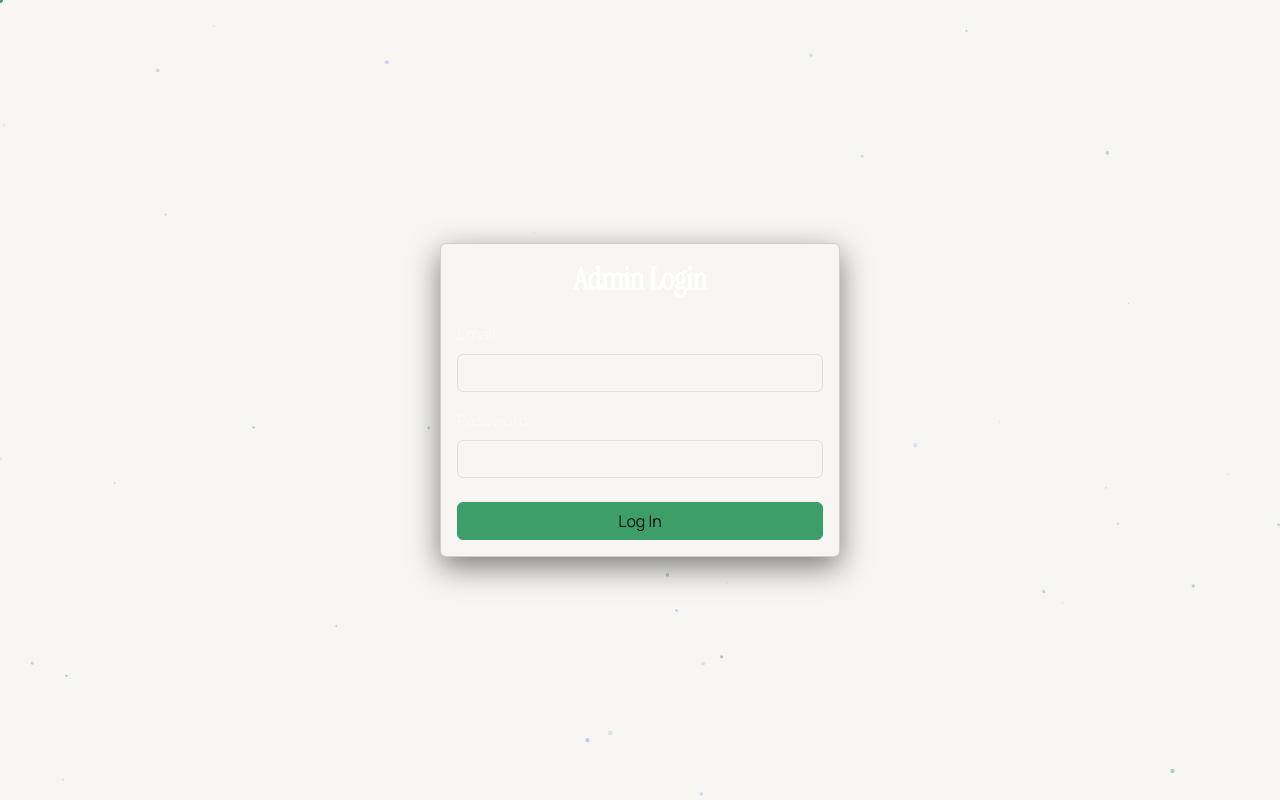
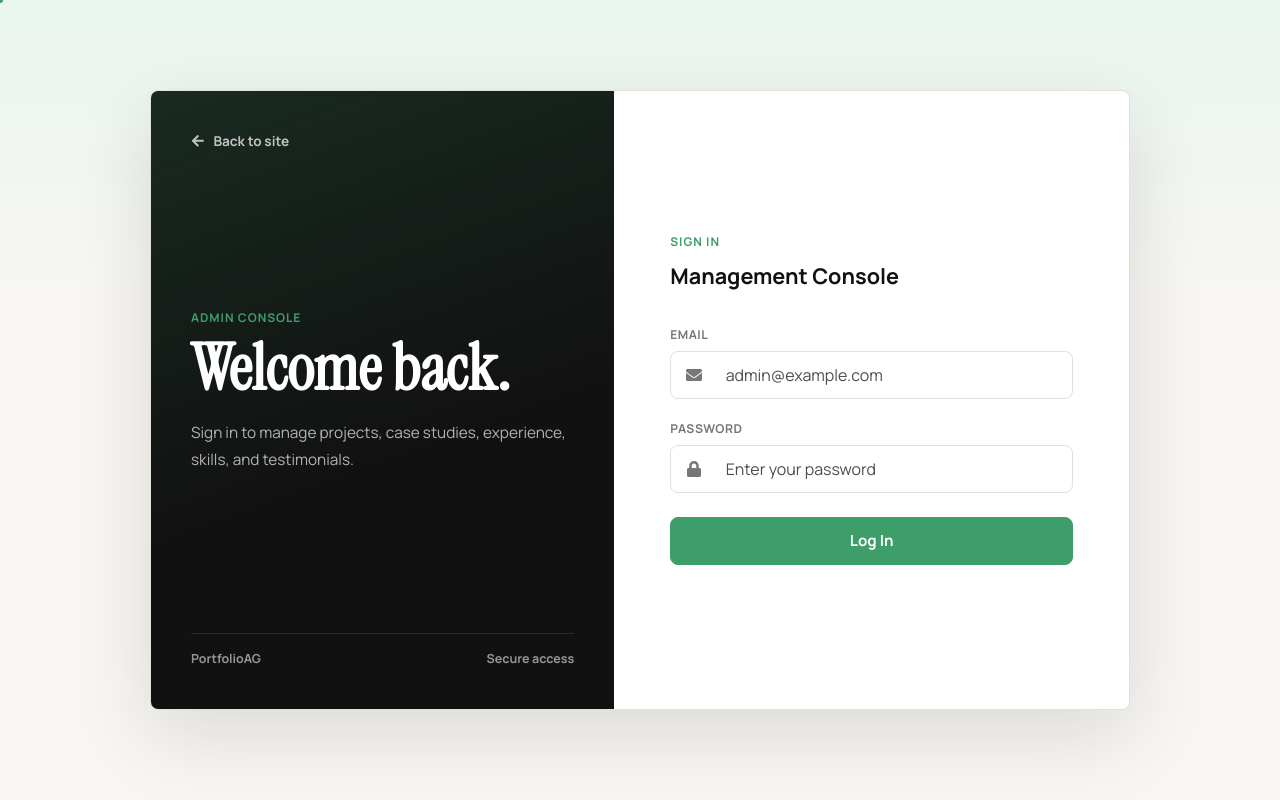
Before and after one commit to smrutishreenaik/PortfolioAG, a React (Vite) app: page /login in a window 1280 px wide. Built offline with nearby package versions, Linux system fonts and the light colour scheme; no server answers.

Commit message:
updated admin login ui

```diff
--- a/src/pages/Login.module.scss
+++ b/src/pages/Login.module.scss
@@ -1,21 +1,220 @@
 @import "../styles/variables";
 
-.loginContainer {
+.loginPage {
+  min-height: 100vh;
+  padding: clamp(1.25rem, 3vw, 2.5rem);
+  background:
+    linear-gradient(180deg, rgba($green-light, 0.9), transparent 280px),
+    $bg-color;
+  display: grid;
+  place-items: center;
+}
+
+.loginShell {
+  display: grid;
+  width: min(100%, 980px);
+  min-height: 620px;
+  grid-template-columns: minmax(280px, 0.9fr) minmax(340px, 1fr);
+  overflow: hidden;
+  border: 1px solid $outline-color;
+  border-radius: 8px;
+  background: $bg-surface;
+  box-shadow: 0 24px 80px rgba($black, 0.12);
+}
+
+.brandPanel {
   display: flex;
+  flex-direction: column;
+  justify-content: space-between;
+  padding: clamp(1.5rem, 4vw, 2.5rem);
+  background:
+    linear-gradient(160deg, rgba($primary-color, 0.18), transparent 58%),
+    $black;
+  color: $white;
+
+  h1 {
+    margin: 0;
+    color: $white;
+    font-family: $font-family-heading;
+    font-size: clamp(2.45rem, 5vw, 4.25rem);
+    line-height: 0.95;
+    letter-spacing: 0;
+  }
+}
+
+.backLink {
+  display: inline-flex;
+  width: fit-content;
   align-items: center;
-  justify-content: center;
-  min-height: 100vh;
-  padding: 2rem;
+  gap: 0.55rem;
+  color: rgba($white, 0.72);
+  font-size: 0.85rem;
+  font-weight: 800;
+  text-decoration: none;
+  transition: color 0.2s ease;
+
+  &:hover,
+  &:focus {
+    color: $white;
+  }
+}
+
+.eyebrow {
+  margin: 0 0 0.85rem;
+  color: $primary-color;
+  font-size: 0.75rem;
+  font-weight: 900;
+  letter-spacing: 0.08em;
+  line-height: 1.2;
+  text-transform: uppercase;
+}
+
+.lede {
+  max-width: 28rem;
+  margin: 1.25rem 0 0;
+  color: rgba($white, 0.68);
+  font-size: 0.96rem;
+  line-height: 1.75;
+}
+
+.brandFooter {
+  display: flex;
+  flex-wrap: wrap;
+  gap: 0.75rem;
+  justify-content: space-between;
+  border-top: 1px solid rgba($white, 0.1);
+  padding-top: 1rem;
+  color: rgba($white, 0.56);
+  font-size: 0.78rem;
+  font-weight: 800;
 }
 
 .loginCard {
-  @include glassmorphism;
-  width: 100%;
-  max-width: 400px;
-  border-radius: 1rem;
-  box-shadow: 0 10px 30px rgba(0, 0, 0, 0.5);
+  display: flex;
+  flex-direction: column;
+  justify-content: center;
+  padding: clamp(1.5rem, 5vw, 3.5rem);
+  color: $text-color;
+}
 
-  .card-body {
-    padding: 2.5rem;
+.cardHeader {
+  margin-bottom: 2rem;
+
+  h2 {
+    margin: 0;
+    color: $text-color;
+    font-family: $font-family-base;
+    font-size: 1.35rem;
+    font-weight: 900;
+    letter-spacing: 0;
   }
 }
+
+.alert {
+  border: 1px solid rgba(#dc3545, 0.2);
+  border-radius: 8px;
+  font-size: 0.9rem;
+}
+
+.formGroup {
+  margin-bottom: 1rem;
+
+  label {
+    margin-bottom: 0.45rem;
+    color: $text-muted;
+    font-size: 0.76rem;
+    font-weight: 900;
+    letter-spacing: 0.04em;
+    text-transform: uppercase;
+  }
+}
+
+.inputWrap {
+  display: flex;
+  align-items: center;
+  gap: 0.75rem;
+  min-height: 48px;
+  border: 1px solid $outline-color;
+  border-radius: 8px;
+  background: $bg-surface;
+  padding: 0 0.9rem;
+  color: $text-muted;
+  transition:
+    border-color 0.2s ease,
+    box-shadow 0.2s ease,
+    background-color 0.2s ease;
+
+  &:focus-within {
+    border-color: rgba($primary-color, 0.75);
+    background: $white;
+    box-shadow: 0 0 0 0.2rem rgba($primary-color, 0.12);
+    color: $primary-color;
+  }
+}
+
+.formControl {
+  min-width: 0;
+  flex: 1;
+  border: 0 !important;
+  background: transparent !important;
+  color: $text-color !important;
+  box-shadow: none !important;
+  padding: 0.7rem 0;
+
+  &::placeholder {
+    color: rgba($text-muted, 0.65);
+  }
+}
+
+.submitButton {
+  display: inline-flex;
+  width: 100%;
+  min-height: 48px;
+  align-items: center;
+  justify-content: center;
+  margin-top: 0.5rem;
+  border: 1px solid $primary-color;
+  border-radius: 8px;
+  background: $primary-color;
+  color: $white;
+  font-family: $font-family-base;
+  font-size: 0.95rem;
+  font-weight: 900;
+  transition:
+    background-color 0.2s ease,
+    border-color 0.2s ease,
+    transform 0.2s ease,
+    opacity 0.2s ease;
+
+  &:hover:not(:disabled),
+  &:focus:not(:disabled) {
+    border-color: darken($primary-color, 8%);
+    background: darken($primary-color, 8%);
+    transform: translateY(-1px);
+  }
+
+  &:disabled {
+    cursor: wait;
+    opacity: 0.72;
+  }
+}
+
+@media (max-width: 767px) {
+  .loginPage {
+    align-items: stretch;
+    padding: 1rem;
+  }
+
+  .loginShell {
+    min-height: auto;
+    grid-template-columns: 1fr;
+  }
+
+  .brandPanel {
+    min-height: 320px;
+  }
+
+  .loginCard {
+    justify-content: flex-start;
+  }
+}
--- a/src/pages/Login.tsx
+++ b/src/pages/Login.tsx
@@ -1,10 +1,11 @@
 import React, { useState } from "react";
-import { Container, Form, Card, Alert } from "react-bootstrap";
+import { Alert, Form } from "react-bootstrap";
 import { signInWithEmailAndPassword } from "firebase/auth";
-import { useNavigate, useLocation } from "react-router-dom";
+import { Link, useNavigate, useLocation } from "react-router-dom";
 import { auth } from "../services/firebase";
 import styles from "./Login.module.scss";
 import { useAuth } from "../hooks/useAuth";
+import { FaArrowLeft, FaEnvelope, FaLock } from "react-icons/fa";
 
 const Login: React.FC = () => {
   const [email, setEmail] = useState("");
@@ -40,46 +41,81 @@ const Login: React.FC = () => {
   };
 
   return (
-    <Container className={styles.loginContainer}>
-      <Card className={styles.loginCard}>
-        <Card.Body>
-          <h2 className="text-center mb-4 text-white">Admin Login</h2>
-          {error && <Alert variant="danger">{error}</Alert>}
+    <main className={styles.loginPage}>
+      <section className={styles.loginShell}>
+        <div className={styles.brandPanel}>
+          <Link to="/" className={styles.backLink}>
+            <FaArrowLeft />
+            Back to site
+          </Link>
+          <div>
+            <p className={styles.eyebrow}>Admin Console</p>
+            <h1>Welcome back.</h1>
+            <p className={styles.lede}>
+              Sign in to manage projects, case studies, experience, skills, and
+              testimonials.
+            </p>
+          </div>
+          <div className={styles.brandFooter}>
+            <span>PortfolioAG</span>
+            <span>Secure access</span>
+          </div>
+        </div>
+
+        <div className={styles.loginCard}>
+          <div className={styles.cardHeader}>
+            <p className={styles.eyebrow}>Sign in</p>
+            <h2>Management Console</h2>
+          </div>
+
+          {error && (
+            <Alert variant="danger" className={styles.alert}>
+              {error}
+            </Alert>
+          )}
 
           <Form onSubmit={handleSubmit}>
-            <Form.Group id="email" className="mb-3">
-              <Form.Label className="text-white-50">Email</Form.Label>
+            <Form.Group id="email" className={styles.formGroup}>
+              <Form.Label>Email</Form.Label>
+              <div className={styles.inputWrap}>
+                <FaEnvelope />
                 <Form.Control
                   type="email"
                   required
                   value={email}
                   onChange={(e) => setEmail(e.target.value)}
-                className="bg-transparent text-white"
+                  placeholder="admin@example.com"
+                  className={styles.formControl}
                 />
+              </div>
             </Form.Group>
 
-            <Form.Group id="password" className="mb-4">
-              <Form.Label className="text-white-50">Password</Form.Label>
+            <Form.Group id="password" className={styles.formGroup}>
+              <Form.Label>Password</Form.Label>
+              <div className={styles.inputWrap}>
+                <FaLock />
                 <Form.Control
                   type="password"
                   required
                   value={password}
                   onChange={(e) => setPassword(e.target.value)}
-                className="bg-transparent text-white"
+                  placeholder="Enter your password"
+                  className={styles.formControl}
                 />
+              </div>
             </Form.Group>
 
             <button
               disabled={loading}
-              className="w-100 btn btn-primary"
+              className={styles.submitButton}
               type="submit"
             >
-              Log In
+              {loading ? "Signing in..." : "Log In"}
             </button>
           </Form>
-        </Card.Body>
-      </Card>
-    </Container>
+        </div>
+      </section>
+    </main>
   );
 };
 
```
Lines whose indentation alone changed are shown as unchanged.
